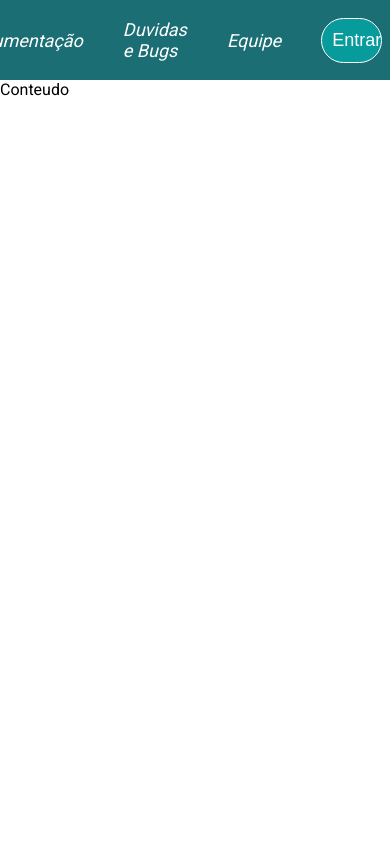
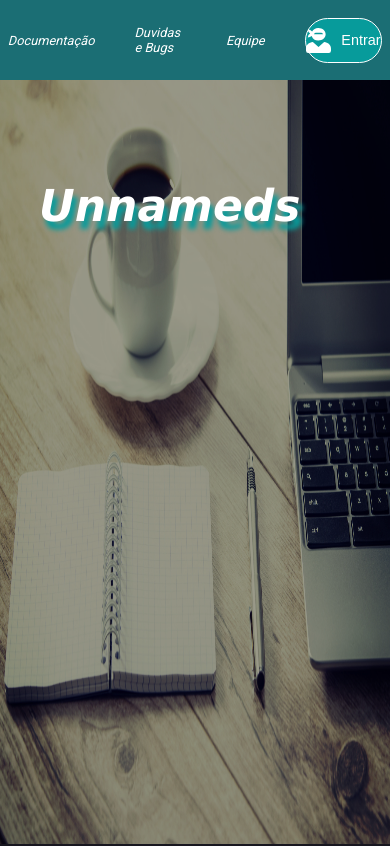
Before and after one commit to noguecisar97/comunidade, a Next.js app: page / in a window 390 px wide. Built offline with nearby package versions, Linux system fonts and the light colour scheme.

Commit message:
feat: add home and responsive font in the global.ts

```diff
--- a/src/components/header/styles.ts
+++ b/src/components/header/styles.ts
@@ -20,7 +20,7 @@ export const Contend = styled.div`
 
 export const OptionMenu = styled.p`
   color: ${(props) => props.theme.colors.secondary};
-  font-size: 18px;
+  font-size: 1.6rem;
   font-style: italic;
 
   &:hover {
@@ -34,7 +34,7 @@ export const Button = styled.button`
   background-color: ${(props) => props.theme.colors.fifth};
   border: solid 1px ${(props) => props.theme.colors.secondary};
   border-radius: 50px;
-  font-size: 18px;
+  font-size: 1.8rem;
   display: flex;
   justify-content: center;
   align-items: center;
--- /dev/null
+++ b/src/modules/home/home.tsx
@@ -0,0 +1,12 @@
+import { NextPage } from 'next'
+import React from 'react'
+import { Container, Image, Title } from './styles'
+
+export const Home: NextPage = () => {
+  return (
+    <Container>
+      <Title>Unnameds</Title>
+      <Image src="/images/home.jpg" alt="imagem" />
+    </Container>
+  )
+}
--- /dev/null
+++ b/src/modules/home/index.ts
@@ -0,0 +1 @@
+export { Home } from './home'
--- /dev/null
+++ b/src/modules/home/styles.ts
@@ -0,0 +1,26 @@
+import styled from 'styled-components'
+
+export const Container = styled.div`
+  position: relative;
+`
+
+export const Title = styled.h1`
+  position: absolute;
+  top: 100px;
+  left: 10%;
+  color: ${(props) => props.theme.colors.secondary};
+  z-index: 100;
+
+  font-size: 5.5rem;
+  font-family: 'Lucida Sans', 'Lucida Sans Regular', 'Lucida Grande', 'Lucida Sans Unicode', Geneva,
+    Verdana, sans-serif;
+  font-style: italic;
+
+  text-shadow: ${(props) => props.theme.colors.fifth} 4px 8px 5px;
+`
+
+export const Image = styled.img`
+  width: 100%;
+  height: calc(100vh - 80px);
+  filter: grayscale(0.1) brightness(0.6);
+`
--- a/src/pages/index.tsx
+++ b/src/pages/index.tsx
@@ -1,8 +1,14 @@
 import React from 'react'
 import { NextPage } from 'next'
+import { Home } from 'modules/home'
+import { Container } from './styles'
 
-export const Home: NextPage = (): JSX.Element => {
-  return <div>Conteudo</div>
+export const HomePage: NextPage = (): JSX.Element => {
+  return (
+    <Container>
+      <Home />
+    </Container>
+  )
 }
 
-export default Home
+export default HomePage
--- /dev/null
+++ b/src/pages/styles.ts
@@ -0,0 +1,5 @@
+import styled from 'styled-components'
+
+export const Container = styled.div`
+  background-color: ${(props) => props.theme.colors.third};
+`
--- a/src/themes/global.ts
+++ b/src/themes/global.ts
@@ -6,7 +6,12 @@ export default createGlobalStyle`
     padding: 0;
     box-sizing: border-box;
   }
-  body {
-    font: 400 16px Roboto, sans-serif;
+  body, html {
+    font: 400 12px Roboto, sans-serif;
+  }
+  @media screen and (max-width: 800px) {
+    body, html {
+      font: 400 8px Roboto, sans-serif;
+    }
   }
 `
```
Also changed, not shown: .eslintrc.js, public/images/home.jpg (added).
